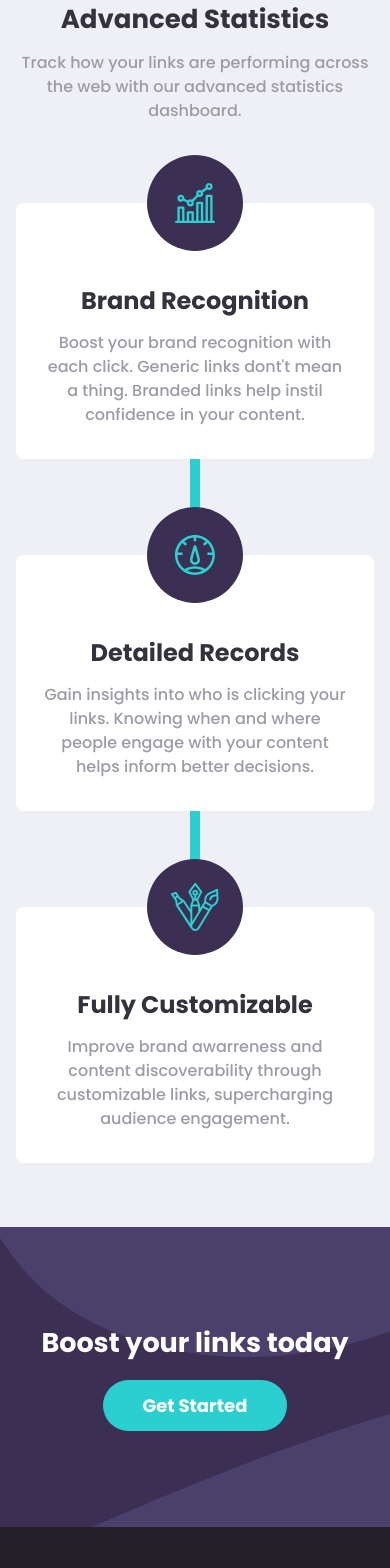
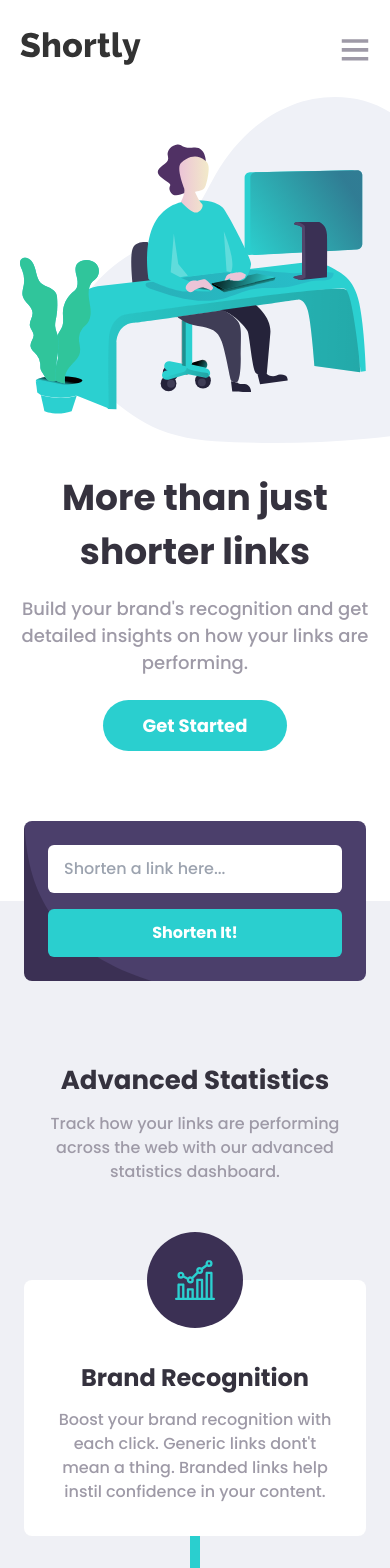
Before and after one commit to CiroJSCH/URL-shortening-API-landing-page, a React (Vite) app: page / in a window 390 px wide. Shown: the top 1568 px of the page. Built offline with nearby package versions, Linux system fonts and the light colour scheme.

Commit message:
completed mobile design

```diff
--- a/src/App.tsx
+++ b/src/App.tsx
@@ -1,18 +1,28 @@
 // Components
-import Footer from "@/components/Footer";
-import Cta from "@/components/Cta";
-import Statistics from "@/components/Statistics";
+import Footer from '@/components/Footer';
+import Cta from '@/components/Cta';
+import Statistics from '@/components/Statistics';
+import Navbar from '@/components/Navbar';
+import Hero from '@/components/Hero';
+import Shorten from '@/components/Shorten';
 
-type Props = {}
+type Props = {};
 
 const App = (props: Props) => {
   return (
-    <main className="font-poppins">
-      <Statistics />
-      <Cta />
+    <>
+      <header className='px-5 py-8'>
+        <Navbar />
+      </header>
+      <main>
+        <Hero />
+        <Shorten />
+        <Statistics />
+        <Cta />
+      </main>
       <Footer />
-    </main>
-  )
-}
+    </>
+  );
+};
 
-export default App
+export default App;
--- /dev/null
+++ b/src/components/Hero.tsx
@@ -0,0 +1,27 @@
+// Components
+import Button from './shared/Button';
+
+// Images
+import illustration from '@/assets/images/illustration-working.svg';
+
+const Hero = () => {
+  return (
+    <section className='pb-[150px] overflow-x-hidden'>
+      <div className='w-[140%] pl-5'>
+        <img src={illustration} alt='working illustration' />
+      </div>
+      <div className='mt-7 flex flex-col text-center items-center px-4'>
+        <h1 className='text-gray-700 text-[36px] font-bold'>
+          More than just shorter links
+        </h1>
+        <p className='text-gray-600 text-[18px] mt-4 mb-6'>
+          Build your brand's recognition and get detailed insights on how your
+          links are performing.
+        </p>
+        <Button label='Get Started' />
+      </div>
+    </section>
+  );
+};
+
+export default Hero;
--- /dev/null
+++ b/src/components/Navbar.tsx
@@ -0,0 +1,48 @@
+// React
+import { useState } from 'react';
+
+// Components
+import Button from './shared/Button';
+
+// Images
+import Logo from '@/assets/images/logo.svg';
+
+// Icons
+import { TfiMenu } from 'react-icons/tfi';
+
+const Navbar = () => {
+  const [isOpenMenu, setIsOpenMenu] = useState<boolean>(false);
+
+  const handleChange = () => setIsOpenMenu((prev) => !prev);
+
+  return (
+    <nav>
+      <div className='relative'>
+        <div className='flex items-center justify-between'>
+          <img src={Logo} alt='Shortly Logo' className='invert-[80%]' />
+          <TfiMenu
+            className='text-gray-600 text-[30px] cursor-pointer'
+            onClick={handleChange}
+          />
+        </div>
+        <div
+          className={`absolute bg-primary-violet px-8 w-full z-[1000] rounded-lg flex-col items-center mt-6 ${
+            isOpenMenu ? 'flex' : 'hidden'
+          }`}
+        >
+          <ul className='w-full text-white text-center text-[18px] flex flex-col gap-6 border-b-[1px] border-b-gray-600 pb-7 pt-10'>
+            <li className='hover:text-primary-cyan'>Features</li>
+            <li className='hover:text-primary-cyan'>Pricing</li>
+            <li className='hover:text-primary-cyan'>Resources</li>
+          </ul>
+          <div className='text-center text-white pt-7 w-full pb-10'>
+            <p className='font-bold text-[18px] mb-5 hover:text-primary-cyan'>Login</p>
+            <Button label='Sign Up' full={true} />
+          </div>
+        </div>
+      </div>
+    </nav>
+  );
+};
+
+export default Navbar;
--- /dev/null
+++ b/src/components/Shorten.tsx
@@ -0,0 +1,19 @@
+const Shorten = () => {
+  return (
+    <section className='bg-gray-500 w-full px-6 relative min-h-[160px]'>
+      <div className='bg-primary-violet bg-shorten-mobile xl:bg-shorten-desktop flex flex-col items-center justify-center p-6 gap-4 rounded-lg bg-cover bg-no-repeat w-[calc(100%-48px)] bg-center absolute top-[-50%]'>
+        <input
+          className='px-4 py-3 w-full rounded-md text-gray-700'
+          type='text'
+          name='shorten'
+          placeholder='Shorten a link here...'
+        />
+        <button className='px-10 py-3 bg-primary-cyan w-full rounded-md text-white font-bold cursor-pointer hover:bg-[#80DFDF] transition-colors duration-300'>
+          Shorten It!
+        </button>
+      </div>
+    </section>
+  );
+};
+
+export default Shorten;
--- a/src/components/Statistics.tsx
+++ b/src/components/Statistics.tsx
@@ -6,8 +6,8 @@ import { statistics } from '@/constants/statistics';
 
 const Statistics = () => {
   return (
-    <section className='bg-gray-500 px-4 pb-16'>
-      <div className='text-center mb-3'>
+    <section className='bg-gray-500 px-6 pb-20'>
+      <div className='text-center'>
         <h3 className='text-gray-700 text-[26px] font-bold mb-3'>
           Advanced Statistics
         </h3>
@@ -16,7 +16,7 @@ const Statistics = () => {
           statistics dashboard.
         </p>
       </div>
-      <section className='relative mt-20'>
+      <section className='relative mt-24'>
         <div className='flex flex-col gap-24'>
           {statistics.map((statistic, index) => (
             <StatisticCard {...statistic} key={`statistic-${index}`} />
--- a/src/components/shared/Button.tsx
+++ b/src/components/shared/Button.tsx
@@ -1,10 +1,11 @@
 type Props = {
   label: string;
+  full?: boolean;
 };
 
-const Button = ({ label }: Props) => {
+const Button = ({ label, full }: Props) => {
   return (
-    <button className='text-white text-[18px] font-bold bg-primary-cyan px-10 py-3 rounded-full cursor-pointer hover:bg-[#80DFDF] transition-colors duration-300'>
+    <button className={`text-white text-[18px] font-bold bg-primary-cyan px-10 py-3 rounded-full cursor-pointer hover:bg-[#80DFDF] transition-colors duration-300 ${full ? "w-full" : ""}`}>
       {label}
     </button>
   );
--- a/src/index.css
+++ b/src/index.css
@@ -3,3 +3,7 @@
 @tailwind base;
 @tailwind components;
 @tailwind utilities;
+
+* {
+  font-family: 'Poppins', sans-serif;
+}
--- a/tailwind.config.cjs
+++ b/tailwind.config.cjs
@@ -18,6 +18,8 @@ module.exports = {
       backgroundImage: {
         'boost-mobile': "url('@/assets/images/bg-boost-mobile.svg')",
         'boost-desktop': "url('@/assets/images/bg-boost-desktop.svg')",
+        'shorten-mobile': "url('@/assets/images/bg-shorten-mobile.svg')",
+        'shorten-desktop': "url('@/assets/images/bg-shorten-desktop.svg')",
       },
     },
     screens: {
```
